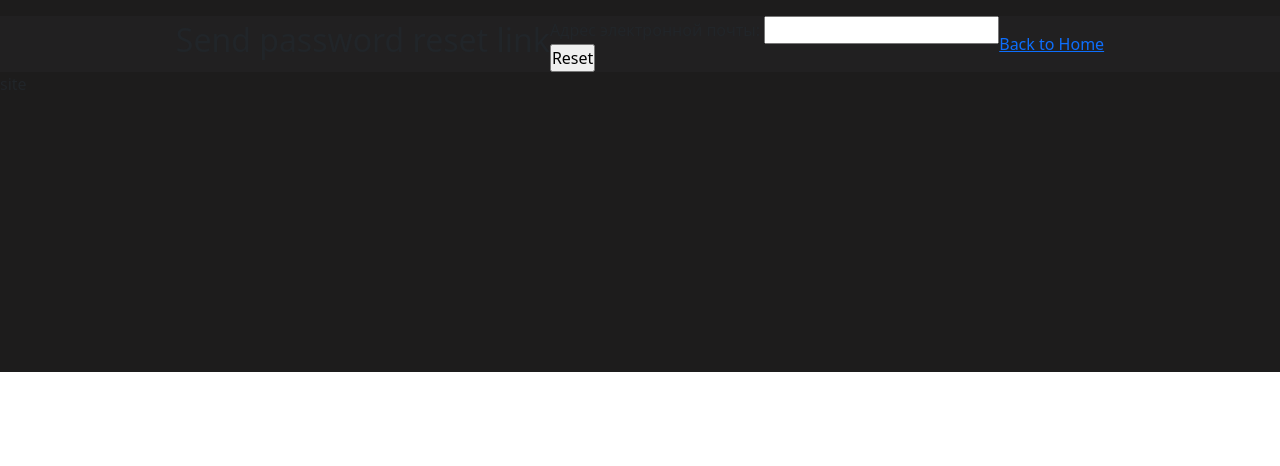
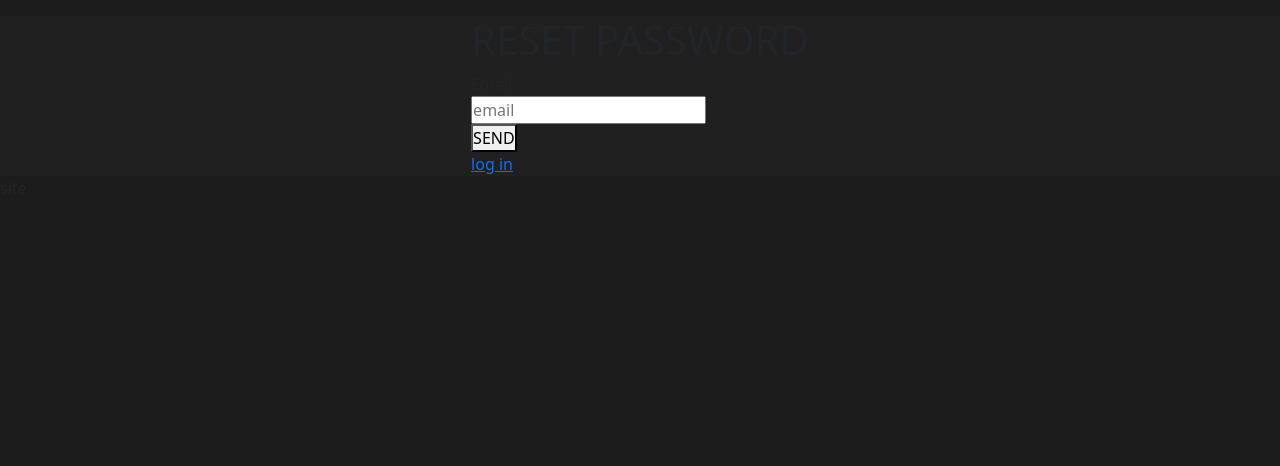
Before and after one commit to VeamVeat/line_story, a Django app: page /accounts/password_reset/ in a window 1280 px wide. Shown: the part 334-800 px from the top of the page. Run offline with Django 3.2, Linux system fonts and the light colour scheme; parts of the project's set-up code (start-up, migrations or seed data) failed here and were passed over; some libraries are stand-ins or nearby versions.

Commit message:
change style in password_reset page

```diff
--- a/line/users/templates/registration/password_reset_form.html
+++ b/line/users/templates/registration/password_reset_form.html
@@ -1,13 +1,34 @@
 {% extends 'users/base.html' %}
+{% load static %}
+
+{% block link-style %}
+  <link href="{% static 'css/password-reset.css' %}" rel="stylesheet">
+{% endblock %}
+
 
 {% block content %}
-<h2>Send password reset link</h2>
+<div class="page-content-reset-password">
+  <div class="reset-password-container">
 
-<form method="post">
-    {% csrf_token %}
-    {{ form.as_p }}
-    <input type="submit" value="Reset">
-</form>
+    <header class="section-header">
+      <h1 class="section-header__title">RESET PASSWORD</h1>
+    </header>
 
-<a href="{% url 'home' %}">Back to Home</a>
+    <div class="reset-password-content">
+      <form id="customer-reset-password" method="post">
+        {% csrf_token %}
+
+        <p class="reset-password-item label-reset-password">Email</p>
+        <input type="email" class="reset-password-item input-reset-password" id="{{ form.email.id_for_label }}" aria-describedby="emailHelp" placeholder="email" name="{{ form.username.html_name }}">
+
+        <div class="reset-password-item reset-password-form-btn">
+          <button type="submit" class="reset-password-btn">SEND</button>
+        </div>
+
+        <a class="reset-password-item login" href="{% url 'login' %}">log in</a>
+
+      </form>
+    </div>
+  </div>
+</div>
 {% endblock %}
```
